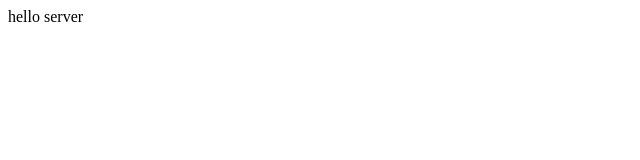
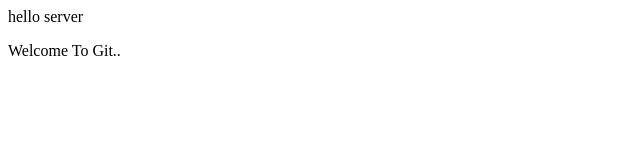
Before and after one commit to Conquerer/GITREP, a plain HTML site: page index.html in a window 1280 px wide. Shown: the whole page, without its empty margins (0-640 px from the left). Drawn offline with nearby package versions, Linux system fonts and the light colour scheme.

Commit message:
modified index.html

```diff
--- a/index.html
+++ b/index.html
@@ -9,5 +9,10 @@
 </head>
 <body>
     <p id="text">Hello</p>
+
+        <!--Code Added-->
+        <div>
+                Welcome To Git..
+        </div>
 </body>
 </html>
```
